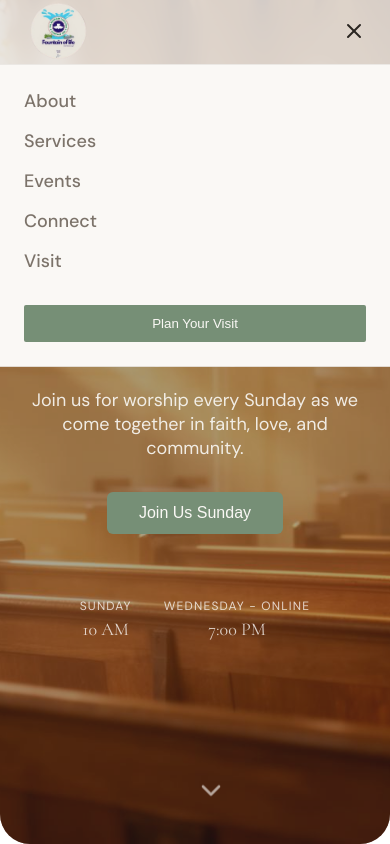
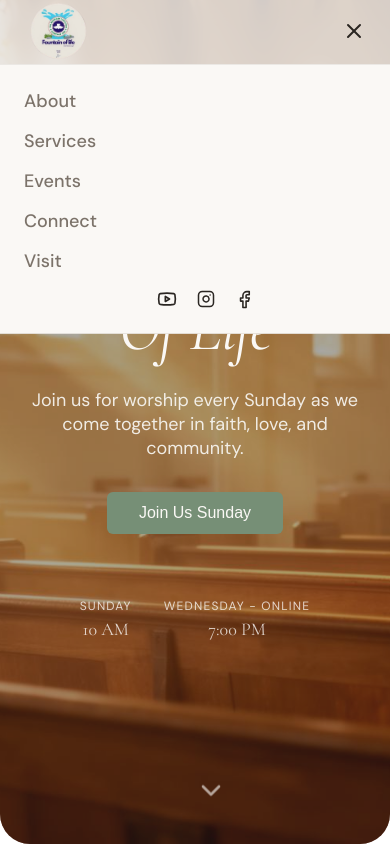
Before and after one commit to itxjoshy/church-site-2, a React (Vite) app: page / in a window 390 px wide. Both pictures are taken after a click on the button "Toggle menu". Shown: the top 844 px of the page. Built offline with nearby package versions, Linux system fonts and the light colour scheme.

Commit message:
fix: mobile nav icons

```diff
--- a/src/components/Header.jsx
+++ b/src/components/Header.jsx
@@ -80,7 +80,35 @@ export const Header = () => {
                 {link.label}
               </a>
             ))}
-            <button className="visit-button-mobile">Plan Your Visit</button>
+            <div
+              style={{
+                display: "flex",
+                alignItems: "center",
+                width: "100%",
+                justifyContent: "center",
+                gap: 20,
+                marginLeft: 10,
+              }}
+            >
+              <a
+                href="https://youtube.com/@rccgfountainoflifescarboro8129?si=ndAK1NcQz-MhdKM3"
+                target="_blank"
+              >
+                <Youtube size={20} />
+              </a>
+              <a
+                href="https://www.instagram.com/rccg_fol_ca?igsh=MW1qNmRyeml2M2JoMQ%3D%3D&utm_source=qr"
+                target="_blank"
+              >
+                <Instagram size={18} />
+              </a>
+              <a
+                href="https://www.facebook.com/share/17tzAGCpfM/?mibextid=wwXIfr"
+                target="_blank"
+              >
+                <Facebook size={19} />
+              </a>
+            </div>
           </div>
         </nav>
       )}
--- a/src/components/header.css
+++ b/src/components/header.css
@@ -124,16 +124,6 @@ header a {
   color: hsl(var(--foreground));
 }
 
-.visit-button-mobile {
-  width: 100%;
-  margin-top: 1rem;
-  background-color: hsl(var(--primary));
-  color: hsl(var(--primary-foreground));
-  padding: 0.7rem;
-  border-radius: 2px;
-  border: none;
-}
-
 /* Animations */
 @keyframes fade-in {
   0% {
```
